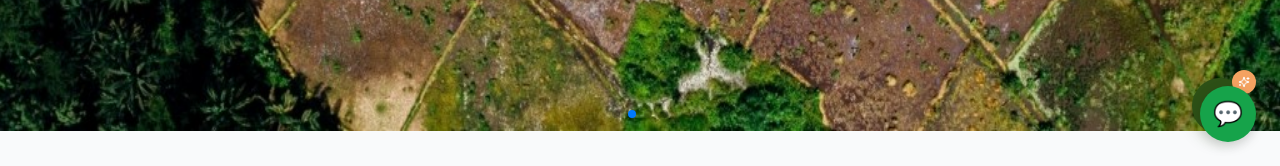
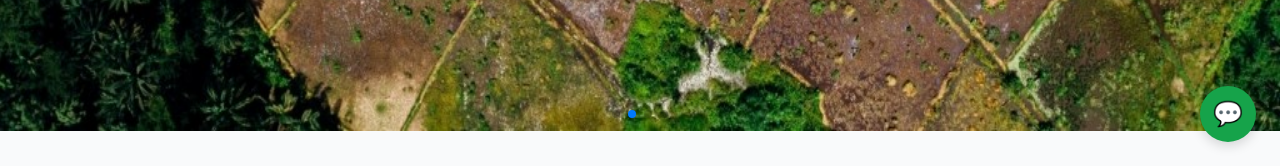
Before and after one commit to mrProToN-b/Krishi-Sakhi-test, a React (Vite) app: page / in a window 1280 px wide. Shown: the part 634-800 px from the top of the page. Built offline with nearby package versions, Linux system fonts and the light colour scheme.

Commit message:
floating icon remove

```diff
--- a/src/pages/Home.jsx
+++ b/src/pages/Home.jsx
@@ -91,7 +91,7 @@ const Home = () => {
 
       <Contact />
 
-      <button onClick={handleTalkToAIF} class="fixed bottom-6 right-6 z-50 w-14 h-14 bg-primary hover:bg-primary/90 text-primary-foreground rounded-full shadow-strong hover:shadow-medium transition-all duration-300 flex items-center justify-center group lg:bottom-8 lg:right-8" aria-label="Open AI Assistant"><svg xmlns="http://www.w3.org/2000/svg" width="24" height="24" viewBox="0 0 24 24" fill="none" stroke="currentColor" stroke-width="2" stroke-linecap="round" stroke-linejoin="round" class="lucide lucide-message-circle" ><path d="M7.9 20A9 9 0 1 0 4 16.1L2 22Z"></path></svg><div class="absolute -top-2 -right-2 w-6 h-6 bg-accent rounded-full flex items-center justify-center"><svg xmlns="http://www.w3.org/2000/svg" width="12" height="12" viewBox="0 0 24 24" fill="none" stroke="white" stroke-width="2" stroke-linecap="round" stroke-linejoin="round" class="lucide lucide-sparkles" ><path d="M9.937 15.5A2 2 0 0 0 8.5 14.063l-6.135-1.582a.5.5 0 0 1 0-.962L8.5 9.936A2 2 0 0 0 9.937 8.5l1.582-6.135a.5.5 0 0 1 .963 0L14.063 8.5A2 2 0 0 0 15.5 9.937l6.135 1.581a.5.5 0 0 1 0 .964L15.5 14.063a2 2 0 0 0-1.437 1.437l-1.582 6.135a.5.5 0 0 1-.963 0z"></path><path d="M20 3v4"></path><path d="M22 5h-4"></path><path d="M4 17v2"></path><path d="M5 18H3"></path></svg></div></button>
+      {/* <button onClick={handleTalkToAIF} class="fixed bottom-6 right-6 z-50 w-14 h-14 bg-primary hover:bg-primary/90 text-primary-foreground rounded-full shadow-strong hover:shadow-medium transition-all duration-300 flex items-center justify-center group lg:bottom-8 lg:right-8" aria-label="Open AI Assistant"><svg xmlns="http://www.w3.org/2000/svg" width="24" height="24" viewBox="0 0 24 24" fill="none" stroke="currentColor" stroke-width="2" stroke-linecap="round" stroke-linejoin="round" class="lucide lucide-message-circle" ><path d="M7.9 20A9 9 0 1 0 4 16.1L2 22Z"></path></svg><div class="absolute -top-2 -right-2 w-6 h-6 bg-accent rounded-full flex items-center justify-center"><svg xmlns="http://www.w3.org/2000/svg" width="12" height="12" viewBox="0 0 24 24" fill="none" stroke="white" stroke-width="2" stroke-linecap="round" stroke-linejoin="round" class="lucide lucide-sparkles" ><path d="M9.937 15.5A2 2 0 0 0 8.5 14.063l-6.135-1.582a.5.5 0 0 1 0-.962L8.5 9.936A2 2 0 0 0 9.937 8.5l1.582-6.135a.5.5 0 0 1 .963 0L14.063 8.5A2 2 0 0 0 15.5 9.937l6.135 1.581a.5.5 0 0 1 0 .964L15.5 14.063a2 2 0 0 0-1.437 1.437l-1.582 6.135a.5.5 0 0 1-.963 0z"></path><path d="M20 3v4"></path><path d="M22 5h-4"></path><path d="M4 17v2"></path><path d="M5 18H3"></path></svg></div></button> */}
     </div>
   );
 };
```
